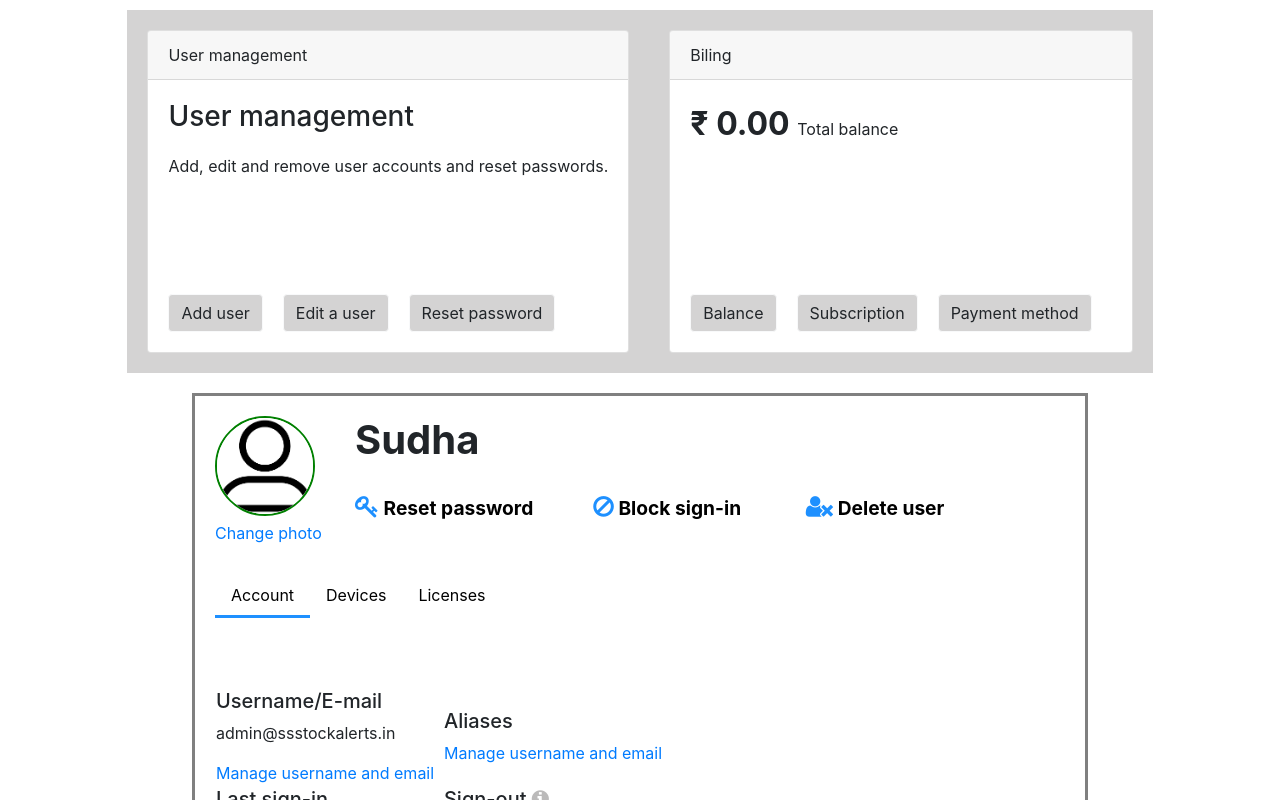
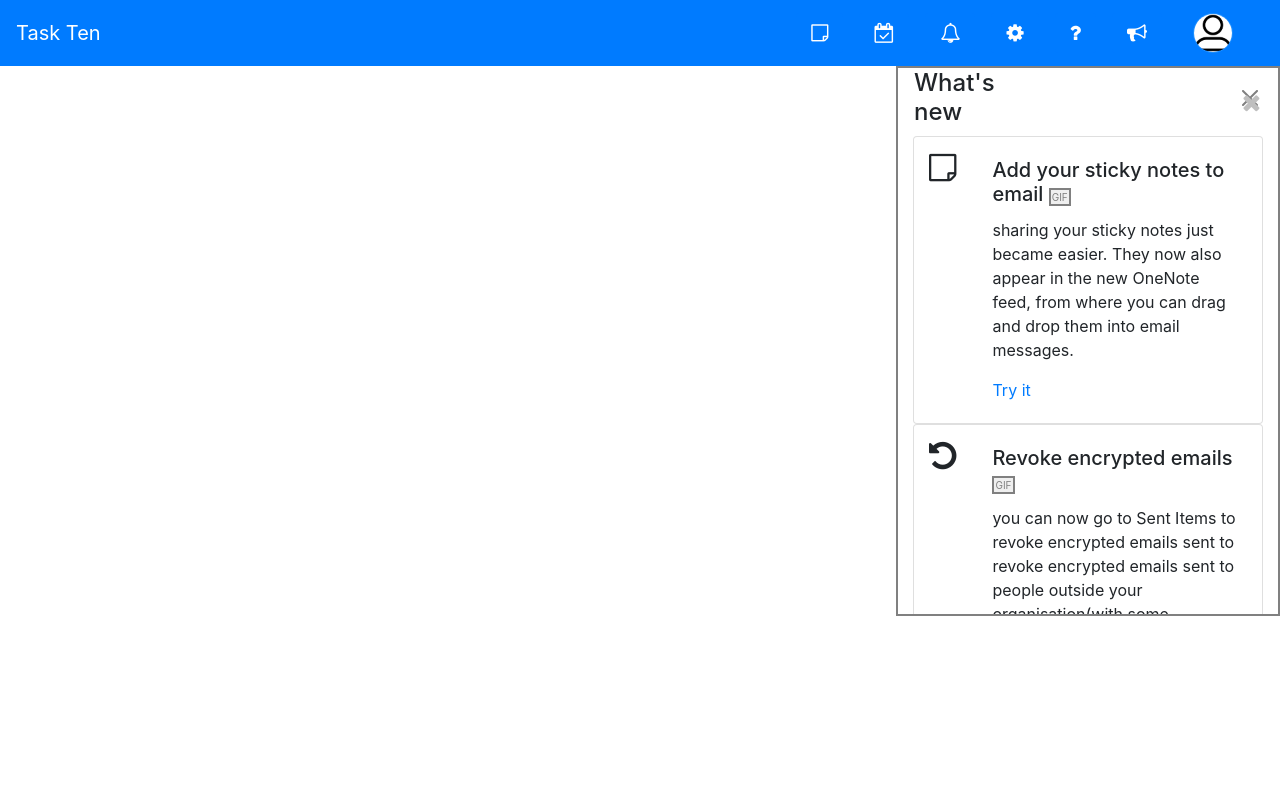
Before and after one commit to Jaya2826/tasktwelve, an Angular app: page / in a window 1280 px wide. Shown: the top 800 px of the page. Built offline with nearby package versions, Linux system fonts and the light colour scheme.

Commit message:
task ten completed and output was attached as pdf

```diff
--- a/src/app/app.component.html
+++ b/src/app/app.component.html
@@ -1 +1 @@
-<app-tasknine></app-tasknine>
+<app-taskten></app-taskten>
```
